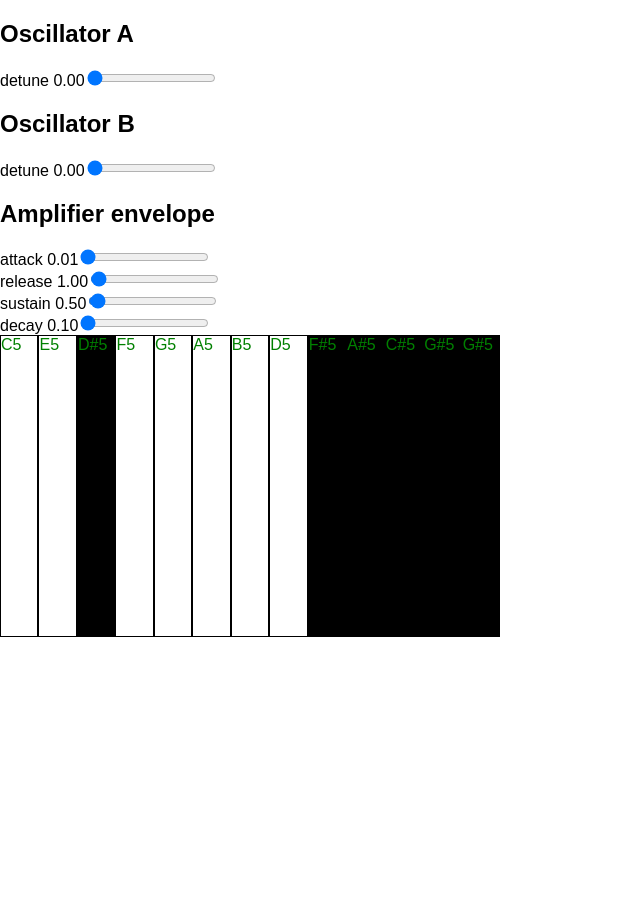
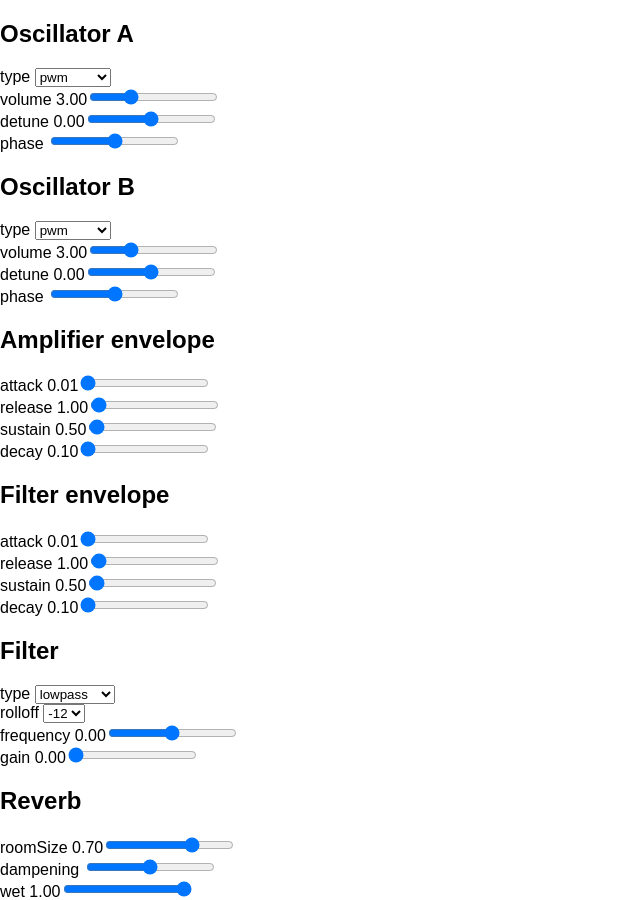
Before and after one commit to Fabiantjoeaon/sound-shapes, a React (Create React App) app: page / in a window 1280 px wide. Shown: the top 900 px of the page, without its empty margins (0-640 px from the left). Before the commit the page ends 800 px from the top, so only its background shows below. Built offline with nearby package versions, Linux system fonts and the light colour scheme.

Commit message:
Oscillator waveshape + more modules

```diff
--- a/src/components/AmpEnvelopeGenerator.js
+++ b/src/components/AmpEnvelope.js
@@ -1,7 +1,7 @@
 import React from 'react';
 import { KnobParameter } from './Parameters';
 
-const AmpEnvelopeGenerator = ({ ampEnvelope, updateParameter }) => (
+const AmpEnvelope = ({ ampEnvelope, updateParameter }) => (
     <div>
         <h2>Amplifier envelope</h2>
         <KnobParameter
@@ -9,26 +9,30 @@ const AmpEnvelopeGenerator = ({ ampEnvelope, updateParameter }) => (
             param="attack"
             value={ampEnvelope.attack}
             updateParameter={updateParameter}
+            step={0.01}
         />
         <KnobParameter
             module="ampEnvelope"
             param="release"
             value={ampEnvelope.release}
             updateParameter={updateParameter}
+            step={0.01}
         />
         <KnobParameter
             module="ampEnvelope"
             param="sustain"
             value={ampEnvelope.sustain}
             updateParameter={updateParameter}
+            step={0.01}
         />
         <KnobParameter
             module="ampEnvelope"
             param="decay"
             value={ampEnvelope.decay}
             updateParameter={updateParameter}
+            step={0.01}
         />
     </div>
 );
 
-export default AmpEnvelopeGenerator;
+export default AmpEnvelope;
--- /dev/null
+++ b/src/components/Filter.js
@@ -0,0 +1,40 @@
+import React from 'react';
+import { KnobParameter, SwitchParameter } from './Parameters';
+
+const Filter = ({ filter, updateParameter }) => (
+    <div>
+        <h2>Filter</h2>
+        <SwitchParameter
+            param="type"
+            value={filter.type}
+            module="filter"
+            updateParameter={updateParameter}
+            options={['highpass', 'lowpass', 'bandpass']}
+        />
+        <SwitchParameter
+            param="rolloff"
+            value={filter.rolloff.value}
+            module="filter"
+            updateParameter={updateParameter}
+            options={['-12', '-24', '-48']}
+        />
+        <KnobParameter
+            param="frequency"
+            updateParameter={updateParameter}
+            value={filter.frequency.value}
+            module="filter"
+            step={10}
+            min={-700}
+            max={700}
+        />
+        <KnobParameter
+            param="gain"
+            updateParameter={updateParameter}
+            value={filter.gain.value}
+            module="filter"
+            step={1}
+        />
+    </div>
+);
+
+export default Filter;
--- /dev/null
+++ b/src/components/FilterEnvelope.js
@@ -0,0 +1,41 @@
+import React from 'react';
+import { KnobParameter } from './Parameters';
+
+const FilterEnvelope = ({ filterEnvelope, updateParameter }) => {
+    console.log(filterEnvelope);
+    return (
+        <div>
+            <h2>Filter envelope</h2>
+            <KnobParameter
+                module="filterEnvelope"
+                param="attack"
+                value={filterEnvelope.attack}
+                updateParameter={updateParameter}
+                step={0.01}
+            />
+            <KnobParameter
+                module="filterEnvelope"
+                param="release"
+                value={filterEnvelope.release}
+                updateParameter={updateParameter}
+                step={0.01}
+            />
+            <KnobParameter
+                module="filterEnvelope"
+                param="sustain"
+                value={filterEnvelope.sustain}
+                updateParameter={updateParameter}
+                step={0.01}
+            />
+            <KnobParameter
+                module="filterEnvelope"
+                param="decay"
+                value={filterEnvelope.decay}
+                updateParameter={updateParameter}
+                step={0.01}
+            />
+        </div>
+    );
+};
+
+export default FilterEnvelope;
--- a/src/components/Keyboard.js
+++ b/src/components/Keyboard.js
@@ -93,12 +93,15 @@ export default class Keyboard extends Component {
         this.setState({ down: note });
         this.props.synth.oscillatorA.frequency.value = note;
         this.props.synth.oscillatorB.frequency.value = note;
+        // this.props.synth.filterEnvelope.baseFrequency.value = note;
         this.props.synth.ampEnvelope.triggerAttack();
+        this.props.synth.filterEnvelope.triggerAttack();
     }
 
     releaseNote() {
         this.setState({ down: null });
         this.props.synth.ampEnvelope.triggerRelease();
+        this.props.synth.filterEnvelope.triggerRelease();
     }
 
     componentDidMount() {
--- a/src/components/Oscillator.js
+++ b/src/components/Oscillator.js
@@ -1,18 +1,42 @@
 import React from 'react';
-import { KnobParameter } from './Parameters';
+import { KnobParameter, SwitchParameter } from './Parameters';
 
-const Oscillator = ({ oscillator, oscillatorId, updateParameter }) => {
-    return (
+const Oscillator = ({ oscillator, oscillatorId, updateParameter }) => (
     <div>
         <h2>Oscillator {oscillatorId}</h2>
+        <SwitchParameter
+            param="type"
+            value={oscillator.type}
+            module={`oscillator${oscillatorId}`}
+            updateParameter={updateParameter}
+            options={['sine', 'triangle', 'sawtooth', 'square', 'pulse', 'pwm']}
+        />
+        <KnobParameter
+            param="volume"
+            updateParameter={updateParameter}
+            value={oscillator.volume.value}
+            module={`oscillator${oscillatorId}`}
+            min={-6}
+            max={24}
+            step={1}
+        />
         <KnobParameter
             param="detune"
             updateParameter={updateParameter}
             value={oscillator.detune.value}
             module={`oscillator${oscillatorId}`}
+            min={-100}
+            max={100}
+            step={1}
+        />
+        <KnobParameter
+            param="phase"
+            updateParameter={updateParameter}
+            value={oscillator.phase.value}
+            module={`oscillator${oscillatorId}`}
+            step={1}
         />
     </div>
 );
-};
 
 export default Oscillator;
--- a/src/components/Parameters.js
+++ b/src/components/Parameters.js
@@ -2,29 +2,52 @@ import React, { Component } from 'react';
 
 // HINT: You can pass multiple arguments to a HOC as its just a function
 const withParameter = WrappedInput =>
-    class extends Component {
+    class Parameter extends Component {
         render() {
+            const {
+                updateParameter,
+                param,
+                options,
+                value,
+                step,
+                module,
+                min,
+                max
+            } = this.props;
+
+            const showValue = !isNaN(parseFloat(value))
+                ? parseFloat(value).toFixed(2)
+                : value;
+
             return (
                 <div>
                     <label>
-                        {this.props.param}{' '}
-                        {parseFloat(this.props.value).toFixed(2)}
+                        {param} {options ? null : showValue}
                     </label>
                     <WrappedInput
-                        value={this.props.value}
+                        value={value}
+                        step={step}
+                        min={min ? min : null}
+                        max={max ? max : null}
                         onChange={e =>
-                            this.props.updateParameter(
-                                this.props.module,
-                                this.props.param,
-                                e.target.value
-                            )}
-                    />
+                            updateParameter(module, param, e.target.value)}
+                    >
+                        {options &&
+                            options.map(option => (
+                                <option key={option} value={option}>
+                                    {option}
+                                </option>
+                            ))}
+                    </WrappedInput>
                 </div>
             );
         }
     };
 
-const Knob = ({ ...props }) => <input type="range" {...props} />;
-const KnobParameter = withParameter(Knob);
+const KnobParameter = withParameter(({ ...props }) => (
+    <input type="range" {...props} />
+));
 
-export { KnobParameter };
+const SwitchParameter = withParameter(({ ...props }) => <select {...props} />);
+
+export { KnobParameter, SwitchParameter };
--- /dev/null
+++ b/src/components/Reverb.js
@@ -0,0 +1,37 @@
+import React from 'react';
+import { KnobParameter, SwitchParameter } from './Parameters';
+
+const Reverb = ({ reverb, updateParameter }) => (
+    <div>
+        <h2>Reverb</h2>
+        <KnobParameter
+            param="roomSize"
+            updateParameter={updateParameter}
+            value={reverb.roomSize.value}
+            module="reverb"
+            step={0.01}
+            min={0.01}
+            max={1}
+        />
+        <KnobParameter
+            param="dampening"
+            updateParameter={updateParameter}
+            value={reverb.dampening.value}
+            module="reverb"
+            step={50}
+            min={0}
+            max={5000}
+        />
+        <KnobParameter
+            param="wet"
+            updateParameter={updateParameter}
+            value={reverb.wet.value}
+            module="reverb"
+            step={0.01}
+            min={0.01}
+            max={1}
+        />
+    </div>
+);
+
+export default Reverb;
--- a/src/components/Synthesizer.js
+++ b/src/components/Synthesizer.js
@@ -1,11 +1,16 @@
 import React from 'react';
 import { connect } from 'react-redux';
+
 import Keyboard from './Keyboard';
-import AmpEnvelopeGenerator from './AmpEnvelopeGenerator';
+import Oscillator from './Oscillator';
+import AmpEnvelope from './AmpEnvelope';
+import FilterEnvelope from './FilterEnvelope';
+import Filter from './Filter';
+import Reverb from './Reverb';
 import { updateParameter } from '../actions';
-import Oscillator from './Oscillator';
 
-const Synthesizer = ({ synth, updateParameter }) => (
+const Synthesizer = ({ synth, updateParameter }) => {
+    return (
         <div>
             <Oscillator
                 oscillator={synth.oscillatorA}
@@ -17,13 +22,20 @@ const Synthesizer = ({ synth, updateParameter }) => (
                 updateParameter={updateParameter}
                 oscillatorId="B"
             />
-        <AmpEnvelopeGenerator
+            <AmpEnvelope
                 ampEnvelope={synth.ampEnvelope}
                 updateParameter={updateParameter}
             />
+            <FilterEnvelope
+                filterEnvelope={synth.filterEnvelope}
+                updateParameter={updateParameter}
+            />
+            <Filter filter={synth.filter} updateParameter={updateParameter} />
+            <Reverb reverb={synth.reverb} updateParameter={updateParameter} />
             <Keyboard synth={synth} />
         </div>
     );
+};
 
 const mapStateToProps = state => ({ ...state });
 const mapDispatchToProps = dispatch => ({
--- a/src/reducers/synthReducer.js
+++ b/src/reducers/synthReducer.js
@@ -9,6 +9,8 @@ const synthReducer = (state = initSynth(), action) => {
                 [action.parameter]: action.value
             });
 
+            // newState[action.module][action.parameter] = action.value;
+
             return newState;
 
         default:
--- a/src/synth/index.js
+++ b/src/synth/index.js
@@ -1,20 +1,35 @@
-import { OmniOscillator, AmplitudeEnvelope, Normalize } from 'tone';
+import {
+    OmniOscillator,
+    AmplitudeEnvelope,
+    Filter,
+    Freeverb,
+    FrequencyEnvelope
+} from 'tone';
 
 const initSynth = () => {
-    const oscillatorA = new OmniOscillator().start();
-    const oscillatorB = new OmniOscillator().start();
+    const oscillatorA = new OmniOscillator({ volume: 3 }).start();
+    const oscillatorB = new OmniOscillator({ volume: 3 }).start();
     const ampEnvelope = new AmplitudeEnvelope();
+    const reverb = new Freeverb();
+    const filter = new Filter({ Q: 12 });
+    const filterEnvelope = new FrequencyEnvelope();
 
-    oscillatorA.connect(ampEnvelope);
-    oscillatorB.connect(ampEnvelope);
+    filterEnvelope.connect(filter.frequency);
+    oscillatorA.chain(ampEnvelope, reverb, filter);
+    oscillatorB.chain(ampEnvelope, reverb, filter);
+
     ampEnvelope.toMaster();
+    reverb.toMaster();
+    filter.toMaster();
 
-    // const normalize = new Normalize(0, 1);
-    // oscillatorA.connect(normalize);
-    // oscillatorB.connect(normalize);
-    // ampEnvelope.connect(normalize);
-
-    return { oscillatorA, oscillatorB, ampEnvelope };
+    return {
+        oscillatorA,
+        oscillatorB,
+        ampEnvelope,
+        filter,
+        filterEnvelope,
+        reverb
+    };
 };
 
 export default initSynth;
```
Lines whose indentation alone changed are shown as unchanged.
